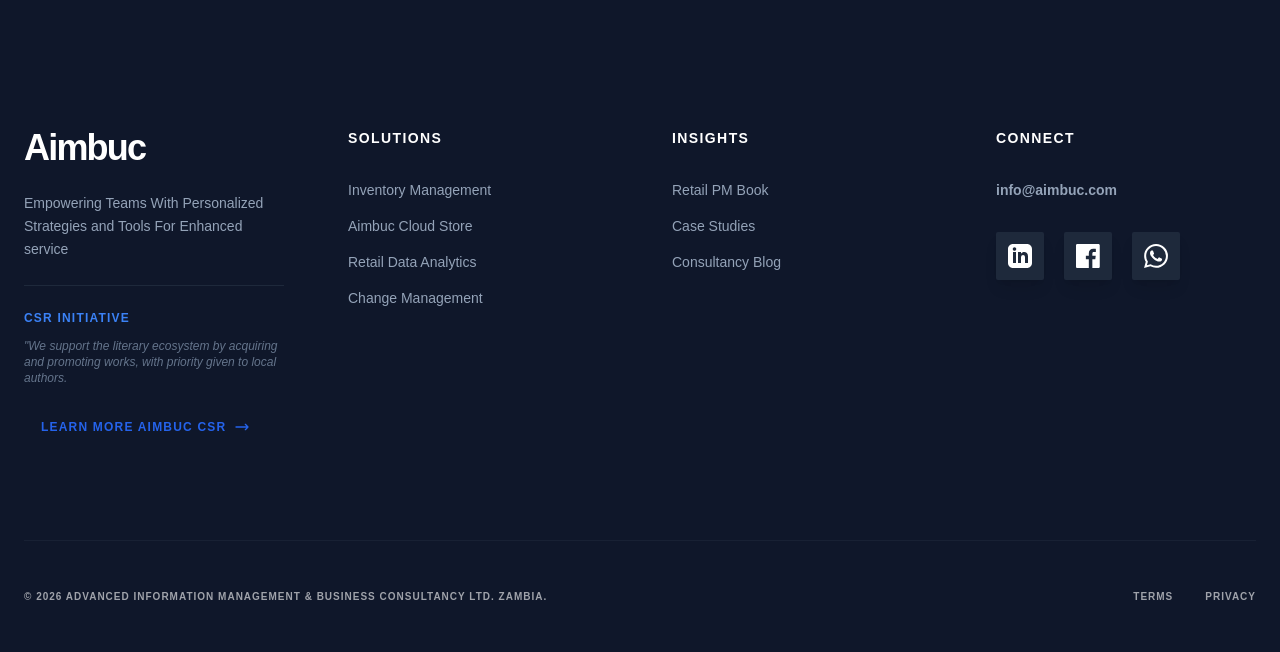
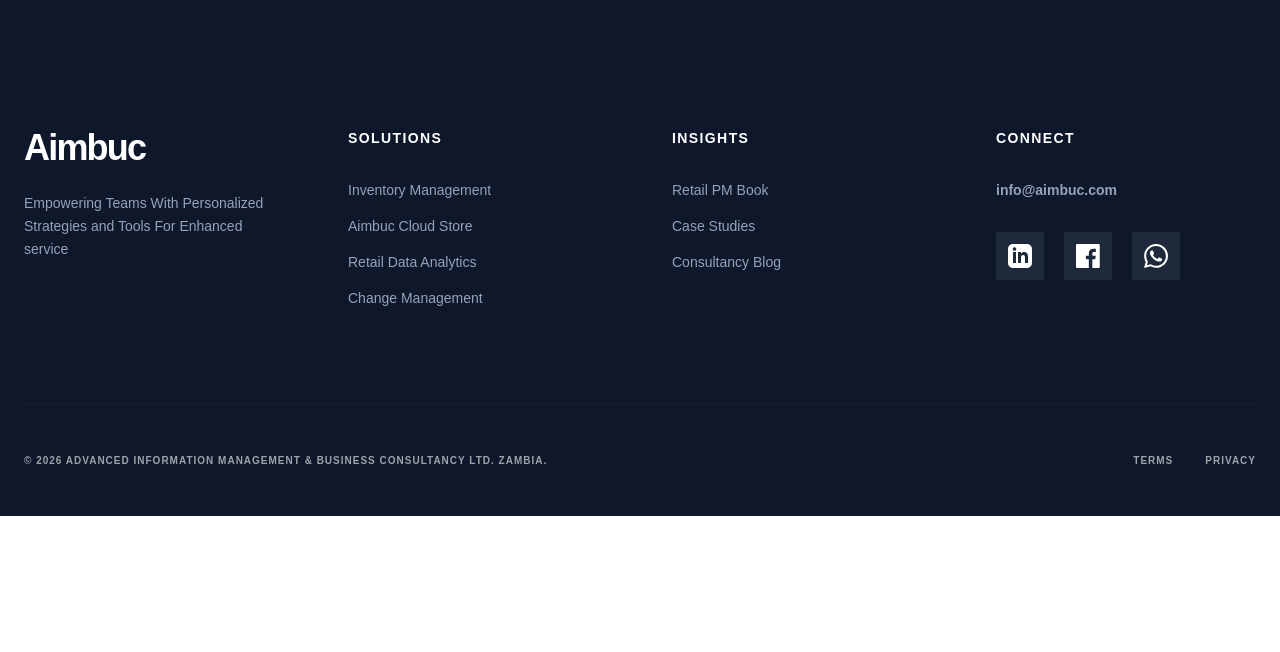
Before and after one commit to bensonjudge/aimbuc-welcome-site, a Flask app: template templates/about.html in a window 1280 px wide. Shown: the part 3418-4070 px from the top of the page. After the commit the page ends 3934 px from the top, so only its background shows below. Run offline with Flask 3, Linux system fonts and the light colour scheme; the template is opened without the code that fills it, so the values that code supplies are empty; some libraries are stand-ins or nearby versions.

Commit message:
updated Footer wiith home

```diff
--- a/templates/about.html
+++ b/templates/about.html
@@ -1,13 +1,11 @@
 <!DOCTYPE html>
 <html lang="en">
 <head>
-    <!-- Google tag (gtag.js) -->
     <script async src="https://www.googletagmanager.com/gtag/js?id=G-C0X33PJBLT"></script>
     <script>
       window.dataLayer = window.dataLayer || [];
       function gtag(){dataLayer.push(arguments);}
       gtag('js', new Date());
-
       gtag('config', 'G-C0X33PJBLT');
     </script>
 
@@ -24,19 +22,22 @@
     </script>
     <meta charset="UTF-8">
     <meta name="viewport" content="width=device-width, initial-scale=1.0">
-    <title>Aimbuc | Empowering Teams with Personalized Business Strategy</title>
+    <title>Aimbuc | Sustainability & CSR</title>
 
     <script src="https://cdn.tailwindcss.com"></script>
 
     <link rel="icon" type="image/x-icon" href="https://raw.githubusercontent.com/bensonjudge/images/main/2%20favicon.ico">
-</head>
     <style>
         body { font-family: 'Plus Jakarta Sans', sans-serif; background-color: #ffffff; color: #0f172a; scroll-behavior: smooth; }
         .glass-nav { background: rgba(255, 255, 255, 0.9); backdrop-filter: blur(12px); -webkit-backdrop-filter: blur(12px); }
-        .insights-scroll::-webkit-scrollbar { display: none; }
-        .insights-scroll { -ms-overflow-style: none; scrollbar-width: none; }
-        .hover-lift { transition: transform 0.3s cubic-bezier(0.175, 0.885, 0.32, 1.275); }
-        .hover-lift:hover { transform: translateY(-8px); }
+        .no-scroll { overflow: hidden; }
+
+        /* Animation for Mobile Menu */
+        @keyframes menuFadeDown {
+            from { opacity: 0; transform: translateY(-10px); }
+            to { opacity: 1; transform: translateY(0); }
+        }
+        .animate-menu { animation: menuFadeDown 0.4s ease forwards; }
     </style>
 </head>
 
@@ -44,33 +45,41 @@
 
 <header class="glass-nav sticky top-0 z-50 w-full border-b border-slate-100">
   <div class="container mx-auto flex justify-between items-center px-6 py-4">
-    <a href="#" class="flex items-center group">
+    <a href="index.html" class="flex items-center group">
       <span class="text-3xl font-extrabold tracking-tight text-slate-900 group-hover:text-blue-600 transition">Aimbuc</span>
     </a>
+
     <nav class="hidden lg:flex items-center space-x-10">
-      <a href="#services" class="text-slate-600 hover:text-blue-600 text-sm font-bold uppercase tracking-widest transition">Services</a>
-      <a href="#cloud-store" class="text-slate-600 hover:text-blue-600 text-sm font-bold uppercase tracking-widest transition">ERP Store</a>
-      <a href="#insights" class="text-slate-600 hover:text-blue-600 text-sm font-bold uppercase tracking-widest transition">Insights</a>
-      <a href="#contact" class="px-6 py-2 bg-slate-900 text-white rounded-sm text-sm font-bold hover:bg-blue-600 transition shadow-lg">GET STARTED</a>
+      <a href="index.html#about" class="text-slate-600 hover:text-blue-600 text-sm font-bold uppercase tracking-widest transition">About</a>
+      <a href="index.html#services" class="text-slate-600 hover:text-blue-600 text-sm font-bold uppercase tracking-widest transition">Services</a>
+      <a href="index.html#cloud-store" class="text-slate-600 hover:text-blue-600 text-sm font-bold uppercase tracking-widest transition">ERP Store</a>
+      <a href="index.html#insights" class="text-slate-600 hover:text-blue-600 text-sm font-bold uppercase tracking-widest transition">Insights</a>
+      <a href="index.html#contact" class="px-6 py-2 bg-slate-900 text-white rounded-sm text-sm font-bold hover:bg-blue-600 transition shadow-lg">GET STARTED</a>
     </nav>
-    <button id="mobile-menu-button" class="lg:hidden text-slate-900 focus:outline-none">
-        <svg class="w-8 h-8" fill="none" stroke="currentColor" viewBox="0 0 24 24"><path stroke-linecap="round" stroke-linejoin="round" stroke-width="2" d="M4 6h16M4 12h16m-7 6h7"/></svg>
+
+    <button id="mobile-menu-button" class="lg:hidden text-slate-900 focus:outline-none p-2">
+        <svg id="menu-icon" class="w-8 h-8" fill="none" stroke="currentColor" viewBox="0 0 24 24">
+            <path stroke-linecap="round" stroke-linejoin="round" stroke-width="2" d="M4 6h16M4 12h16m-7 6h7"/>
+        </svg>
     </button>
   </div>
+
+  <div id="mobile-menu" class="hidden fixed inset-0 z-40 bg-white lg:hidden">
+      <div class="flex flex-col items-center justify-center h-full space-y-8 px-6 text-center">
+          <button id="close-menu" class="absolute top-6 right-6 text-slate-900">
+              <svg class="w-8 h-8" fill="none" stroke="currentColor" viewBox="0 0 24 24">
+                  <path stroke-linecap="round" stroke-linejoin="round" stroke-width="2" d="M6 18L18 6M6 6l12 12"/>
+              </svg>
+          </button>
+
+          <a href="index.html#about" class="mobile-link text-3xl font-black uppercase tracking-tighter text-slate-900 hover:text-blue-600">About</a>
+          <a href="index.html#services" class="mobile-link text-3xl font-black uppercase tracking-tighter text-slate-900 hover:text-blue-600">Services</a>
+          <a href="index.html#cloud-store" class="mobile-link text-3xl font-black uppercase tracking-tighter text-slate-900 hover:text-blue-600">ERP Store</a>
+          <a href="index.html#insights" class="mobile-link text-3xl font-black uppercase tracking-tighter text-slate-900 hover:text-blue-600">Insights</a>
+          <a href="index.html#contact" class="mobile-link w-full py-4 bg-slate-900 text-white font-bold uppercase tracking-widest text-sm shadow-xl">Get Started</a>
+      </div>
+  </div>
 </header>
-
-<div id="mobile-menu" class="fixed inset-0 z-[60] bg-slate-900 text-white flex flex-col p-8 transition-transform transform translate-x-full lg:hidden">
-    <div class="flex justify-between items-center mb-12">
-        <span class="text-2xl font-black">Aimbuc</span>
-        <button id="close-menu" class="text-white"><svg class="w-10 h-10" fill="none" stroke="currentColor" viewBox="0 0 24 24"><path stroke-linecap="round" stroke-linejoin="round" stroke-width="2" d="M6 18L18 6M6 6l12 12"/></svg></button>
-    </div>
-    <nav class="flex flex-col space-y-8 text-2xl font-bold uppercase tracking-widest">
-        <a href="#services">Services</a>
-        <a href="#cloud-store">ERP Store</a>
-        <a href="#insights">Insights</a>
-        <a href="#contact" class="text-blue-500">Get Started</a>
-    </nav>
-</div>
 
 <section class="relative pt-32 pb-24 bg-slate-50 overflow-hidden">
   <div class="absolute top-10 right-[-5%] text-[30rem] font-black text-slate-200/40 leading-none select-none pointer-events-none">A</div>
@@ -305,77 +314,39 @@
     <div class="container mx-auto px-6">
         <div class="grid grid-cols-1 md:grid-cols-2 lg:grid-cols-4 gap-16 mb-24">
             <div class="space-y-6">
-                <a href="#" class="text-4xl font-black tracking-tighter">Aimbuc</a>
+                <a href="index.html" class="text-4xl font-black tracking-tighter">Aimbuc</a>
                 <p class="text-slate-400 text-sm leading-relaxed">Empowering Teams With Personalized Strategies and Tools For Enhanced service</p>
-                <div class="pt-6 border-t border-slate-800">
-                    <h5 class="text-blue-500 font-bold uppercase tracking-widest text-xs mb-3">CSR Initiative</h5>
-                    <p class="text-slate-500 text-xs italic">"We support the literary ecosystem by acquiring and promoting works, with priority given to local authors.</p>
-                </div>
-                <div class="mb-8 flex flex-wrap gap-4">
-                    <a href="Aimbuc_CSR.html" class="inline-flex items-center px-4 py-2 border border-transparent text-blue-600 font-bold uppercase tracking-widest text-xs hover:bg-white hover:text-slate-900 hover:shadow-sm transition-all duration-300 group rounded-sm">
-                        Learn More Aimbuc CSR
-                        <svg class="w-4 h-4 ml-2 group-hover:translate-x-1 transition-transform" fill="none" stroke="currentColor" viewBox="0 0 24 24">
-                            <path stroke-linecap="round" stroke-linejoin="round" stroke-width="2" d="M17 8l4 4m0 0l-4 4m4-4H3"/>
-                        </svg>
-                    </a>
-                </div>
             </div>
             <div>
                 <h4 class="font-bold text-white uppercase tracking-widest text-sm mb-8">Solutions</h4>
                 <ul class="space-y-4 text-slate-400 text-sm">
-                    <li><a href="#inventory-management" class="hover:text-blue-400">Inventory Management</a></li>
-                    <li><a href="#cloud-store" class="hover:text-blue-400">Aimbuc Cloud Store</a></li>
-                    <li><a href="#services" class="hover:text-blue-400">Retail Data Analytics</a></li>
-                    <li><a href="#services" class="hover:text-blue-400">Change Management</a></li>
+                    <li><a href="index.html#inventory-management" class="hover:text-blue-400">Inventory Management</a></li>
+                    <li><a href="index.html#cloud-store" class="hover:text-blue-400">Aimbuc Cloud Store</a></li>
+                    <li><a href="index.html#services" class="hover:text-blue-400">Retail Data Analytics</a></li>
+                    <li><a href="index.html#services" class="hover:text-blue-400">Change Management</a></li>
                 </ul>
             </div>
             <div>
                 <h4 class="font-bold text-white uppercase tracking-widest text-sm mb-8">Insights</h4>
                 <ul class="space-y-4 text-slate-400 text-sm">
-                    <li><a href="https://aimbuc.com/Product_Management_for_Small_&%20_Medium_Retail_Stores_Benson_Judge.html" class="hover:text-blue-400">Retail PM Book</a></li>
-                    <li><a href="#insights" class="hover:text-blue-400">Case Studies</a></li>
-                    <li><a href="#insights" class="hover:text-blue-400">Consultancy Blog</a></li>
+                    <li><a href="index.html#insights" class="hover:text-blue-400">Retail PM Book</a></li>
+                    <li><a href="index.html#insights" class="hover:text-blue-400">Case Studies</a></li>
+                    <li><a href="index.html#insights" class="hover:text-blue-400">Consultancy Blog</a></li>
                 </ul>
             </div>
             <div>
                 <h4 class="font-bold text-white uppercase tracking-widest text-sm mb-8">Connect</h4>
                 <p class="text-slate-400 text-sm mb-8 font-bold">info@aimbuc.com</p>
                 <div class="flex gap-5">
-                    <div class="flex gap-5">
-                        <a href="https://zm.linkedin.com/company/advanced-information-management-and-business-consultancy"
-                           target="_blank"
-                           class="w-12 h-12 bg-slate-800 rounded-sm flex items-center justify-center hover:bg-[#0077b5] transition duration-300 shadow-lg"
-                           title="LinkedIn">
-                            <svg class="w-6 h-6 fill-white" viewBox="0 0 24 24">
-                                <path d="M19 0h-14c-2.761 0-5 2.239-5 5v14c0 2.761 2.239 5 5 5h14c2.762 0 5-2.239 5-5v-14c0-2.761-2.238-5-5-5zm-11 19h-3v-11h3v11zm-1.5-12.268c-.966 0-1.75-.79-1.75-1.764s.784-1.764 1.75-1.764 1.75.79 1.75 1.764-.783 1.764-1.75 1.764zm13.5 12.268h-3v-5.604c0-3.368-4-3.113-4 0v5.604h-3v-11h3v1.765c1.396-2.586 7-2.777 7 2.476v6.759z"/>
-                            </svg>
-                        </a>
-
-                        <a href="https://web.facebook.com/aimbuc/?_rdc=1&_rdr#"
-                           target="_blank"
-                           class="w-12 h-12 bg-slate-800 rounded-sm flex items-center justify-center hover:bg-[#1877F2] transition duration-300 shadow-lg"
-                           title="Facebook">
-                            <svg class="w-6 h-6 fill-white" viewBox="0 0 24 24">
-                                <path d="M22.675 0h-21.35c-.732 0-1.325.593-1.325 1.325v21.351c0 .731.593 1.324 1.325 1.324h11.495v-8.778h-2.955v-3.422h2.955v-2.522c0-2.927 1.787-4.52 4.398-4.52 1.251 0 2.327.093 2.64.135v3.061l-1.812.001c-1.421 0-1.696.675-1.696 1.666v2.181h3.39l-.441 3.422h-2.949v8.778h6.075c.731 0 1.325-.593 1.325-1.325v-21.351c0-.732-.594-1.325-1.325-1.325z"/>
-                            </svg>
-                        </a>
-
-                        <a href="https://wa.me/2607761229225"
-                           target="_blank"
-                           class="w-12 h-12 bg-slate-800 rounded-sm flex items-center justify-center hover:bg-[#25D366] transition duration-300 shadow-lg"
-                           title="WhatsApp">
-                            <svg class="w-6 h-6 fill-white" viewBox="0 0 24 24">
-                                <path d="M17.472 14.382c-.297-.149-1.758-.867-2.03-.967-.273-.099-.471-.148-.67.15-.197.297-.767.966-.94 1.164-.173.199-.347.223-.644.075-.297-.15-1.255-.463-2.39-1.475-.883-.788-1.48-1.761-1.653-2.059-.173-.297-.018-.458.13-.606.134-.133.298-.347.446-.52.149-.174.198-.298.298-.497.099-.198.05-.371-.025-.52-.075-.149-.669-1.612-.916-2.207-.242-.579-.487-.5-.669-.51-.173-.008-.371-.01-.57-.01-.198 0-.52.074-.792.372-.272.297-1.04 1.016-1.04 2.479 0 1.462 1.065 2.875 1.213 3.074.149.198 2.096 3.2 5.077 4.487.709.306 1.262.489 1.694.625.712.227 1.36.195 1.871.118.571-.085 1.758-.719 2.006-1.413.248-.694.248-1.289.173-1.413-.074-.124-.272-.198-.57-.347m-5.421 7.403h-.004a9.87 9.87 0 01-5.031-1.378l-.361-.214-3.741.982.998-3.648-.235-.374a9.86 9.86 0 01-1.51-5.26c.001-5.45 4.436-9.884 9.888-9.884 2.64 0 5.122 1.03 6.988 2.898a9.825 9.825 0 012.893 6.994c-.003 5.45-4.437 9.884-9.885 9.884m8.413-18.297A11.815 11.815 0 0012.05 0C5.495 0 .16 5.335.157 11.892c0 2.096.547 4.142 1.588 5.945L.057 24l6.305-1.654a11.882 11.882 0 005.683 1.448h.005c6.554 0 11.89-5.335 11.893-11.893a11.821 11.821 0 00-3.48-8.413z"/>
-                            </svg>
-                        </a>
-                    </div>
-
+                    <a href="https://zm.linkedin.com/company/advanced-information-management-and-business-consultancy" target="_blank" class="w-12 h-12 bg-slate-800 rounded-sm flex items-center justify-center hover:bg-blue-600 transition duration-300"><svg class="w-6 h-6 fill-current" viewBox="0 0 24 24"><path d="M19 0h-14c-2.761 0-5 2.239-5 5v14c0 2.761 2.239 5 5 5h14c2.762 0 5-2.239 5-5v-14c0-2.761-2.238-5-5-5zm-11 19h-3v-11h3v11zm-1.5-12.268c-.966 0-1.75-.79-1.75-1.764s.784-1.764 1.75-1.764 1.75.79 1.75 1.764-.783 1.764-1.75 1.764zm13.5 12.268h-3v-5.604c0-3.368-4-3.113-4 0v5.604h-3v-11h3v1.765c1.396-2.586 7-2.777 7 2.476v6.759z"/></svg></a>
+                    <a href="https://web.facebook.com/aimbuc/?_rdc=1&_rdr#" target="_blank" class="w-12 h-12 bg-slate-800 rounded-sm flex items-center justify-center hover:bg-blue-700 transition duration-300"><svg class="w-6 h-6 fill-current" viewBox="0 0 24 24"><path d="M22.675 0h-21.35c-.732 0-1.325.593-1.325 1.325v21.351c0 .731.593 1.324 1.325 1.324h11.495v-8.778h-2.955v-3.422h2.955v-2.522c0-2.927 1.787-4.52 4.398-4.52 1.251 0 2.327.093 2.64.135v3.061l-1.812.001c-1.421 0-1.696.675-1.696 1.666v2.181h3.39l-.441 3.422h-2.949v8.778h6.075c.731 0 1.325-.593 1.325-1.325v-21.351c0-.732-.594-1.325-1.325-1.325z"/></svg></a>
+                    <a href="https://wa.me/2607761229225" target="_blank" class="w-12 h-12 bg-slate-800 rounded-sm flex items-center justify-center hover:bg-[#25D366] transition duration-300"><svg class="w-6 h-6 fill-current" viewBox="0 0 24 24"><path d="M17.472 14.382c-.297-.149-1.758-.867-2.03-.967-.273-.099-.471-.148-.67.15-.197.297-.767.966-.94 1.164-.173.199-.347.223-.644.075-.297-.15-1.255-.463-2.39-1.475-.883-.788-1.48-1.761-1.653-2.059-.173-.297-.018-.458.13-.606.134-.133.298-.347.446-.52.149-.174.198-.298.298-.497.099-.198.05-.371-.025-.52-.075-.149-.669-1.612-.916-2.207-.242-.579-.487-.5-.669-.51-.173-.008-.371-.01-.57-.01-.198 0-.52.074-.792.372-.272.297-1.04 1.016-1.04 2.479 0 1.462 1.065 2.875 1.213 3.074.149.198 2.096 3.2 5.077 4.487.709.306 1.262.489 1.694.625.712.227 1.36.195 1.871.118.571-.085 1.758-.719 2.006-1.413.248-.694.248-1.289.173-1.413-.074-.124-.272-.198-.57-.347m-5.421 7.403h-.004a9.87 9.87 0 01-5.031-1.378l-.361-.214-3.741.982.998-3.648-.235-.374a9.86 9.86 0 01-1.51-5.26c.001-5.45 4.436-9.884 9.888-9.884 2.64 0 5.122 1.03 6.988 2.898a9.825 9.825 0 012.893 6.994c-.003 5.45-4.437 9.884-9.885 9.884m8.413-18.297A11.815 11.815 0 0012.05 0C5.495 0 .16 5.335.157 11.892c0 2.096.547 4.142 1.588 5.945L.057 24l6.305-1.654a11.882 11.882 0 005.683 1.448h.005c6.554 0 11.89-5.335 11.893-11.893a11.821 11.821 0 00-3.48-8.413z"/></svg></a>
                 </div>
             </div>
         </div>
         <div class="pt-12 border-t border-slate-800 flex flex-col md:flex-row justify-between items-center gap-6 opacity-60 text-[10px] font-bold uppercase tracking-widest">
             <span>&copy; 2026 Advanced Information Management & Business Consultancy Ltd. Zambia.</span>
-            <div class="flex gap-8"><a href="#">Terms</a><a href="#">Privacy</a></div>
+            <div class="flex gap-8"><a href="index.html#terms">Terms</a><a href="index.html#privacy">Privacy</a></div>
         </div>
     </div>
   </footer>
```
Lines whose indentation alone changed are shown as unchanged.
